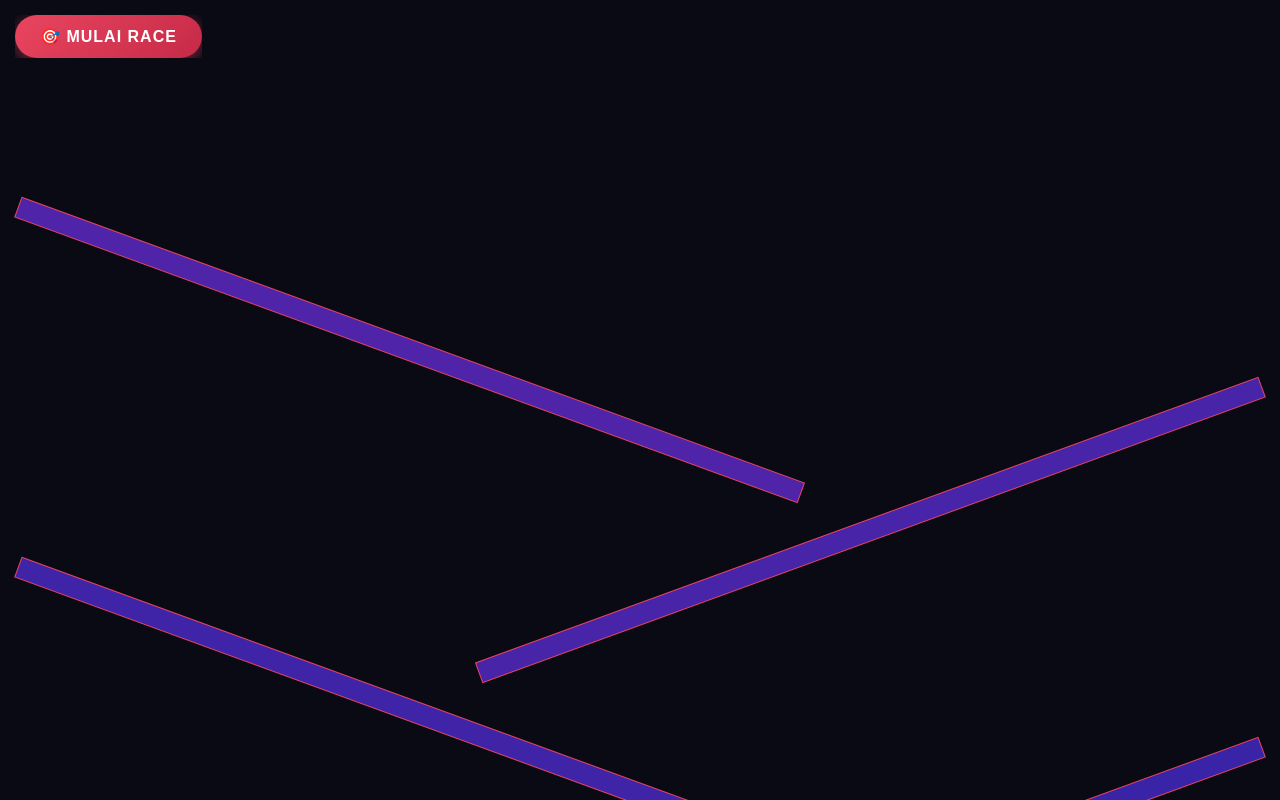
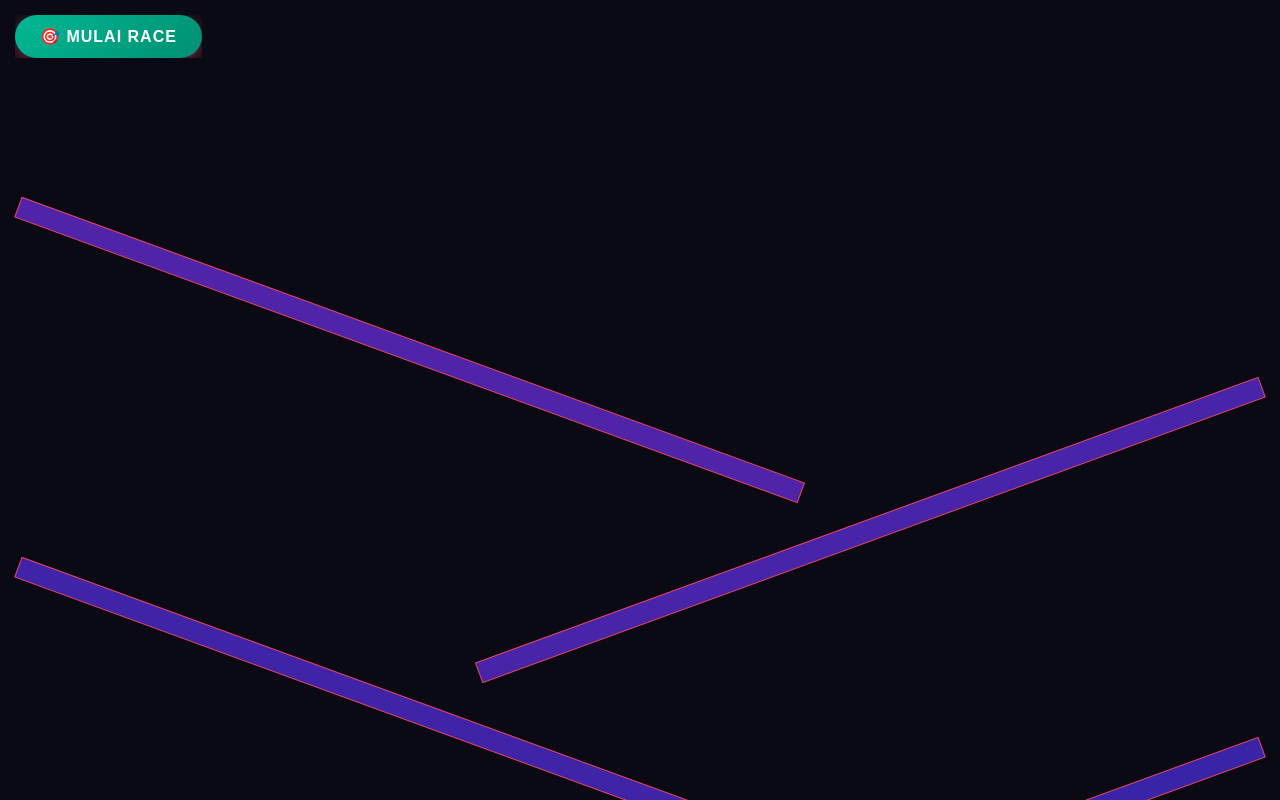
Before and after one commit to fadingnotes9-cmd/marble-race, a plain HTML site: page index.html in a window 1280 px wide. Drawn offline with Linux system fonts and the light colour scheme.

Commit message:
chore: cleanup test file + tombol hijau

```diff
--- a/style.css
+++ b/style.css
@@ -76,7 +76,7 @@ html, body {
     padding: 12px 25px;
     font-size: 16px;
     font-weight: bold;
-    background: linear-gradient(135deg, #e94560, #c62a47);
+    background: linear-gradient(135deg, #00b894, #008f72);
     color: white;
     border: none;
     border-radius: 25px;
```
